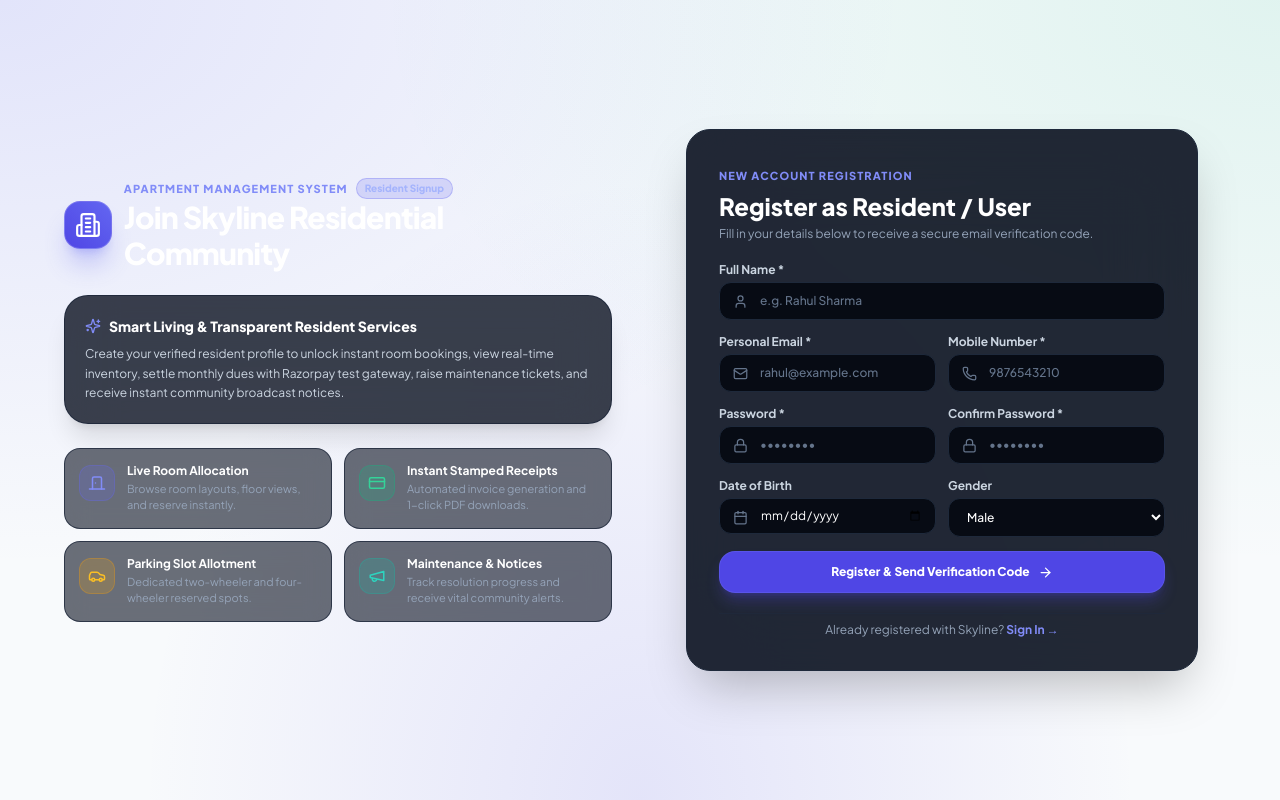
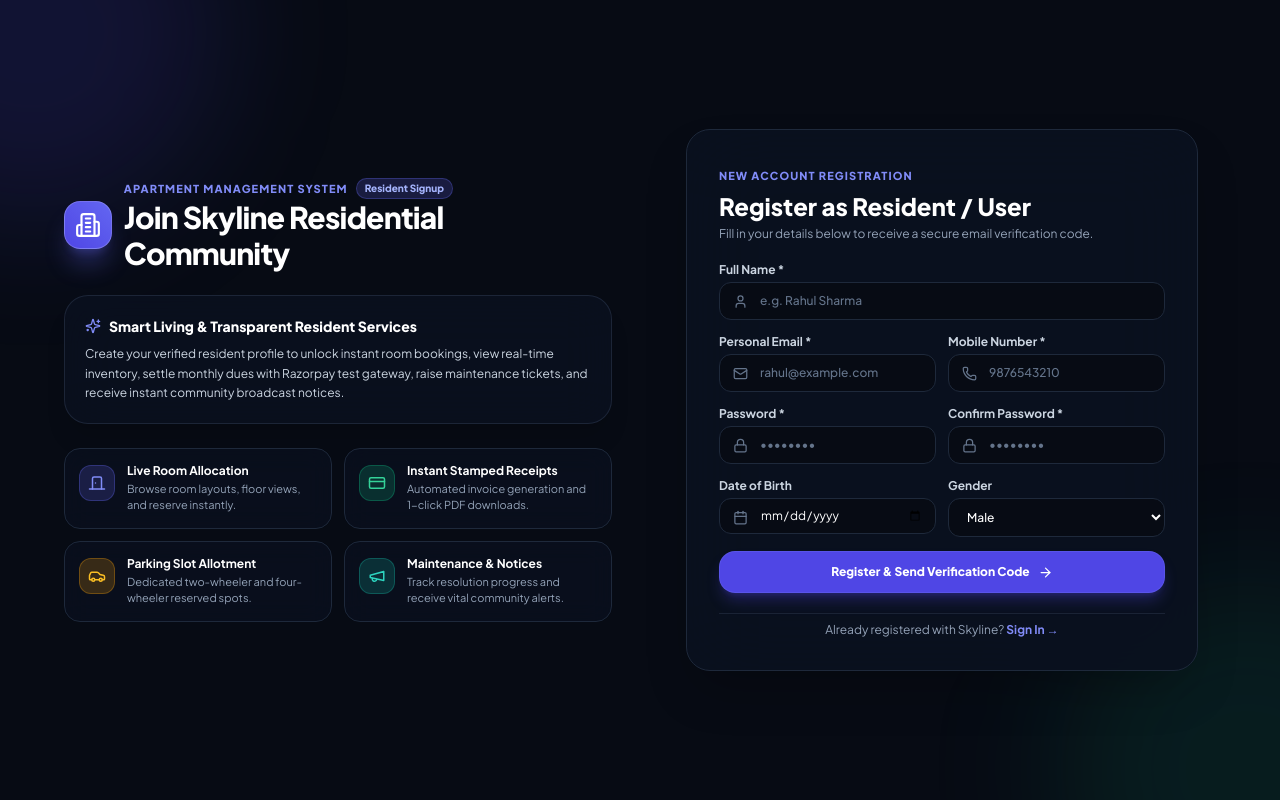
Before and after one commit to Ramagirivardhan-2005/Apartment-Management, a React (Vite) app in the folder frontend/: page /register in a window 1280 px wide. Built offline with nearby package versions, Linux system fonts and the light colour scheme.

Commit message:
fix(theme): remove legacy bg-slate-50 from index.html and apply deep obsidian midnight background to html, body, root and auth views

```diff
--- a/frontend/index.html
+++ b/frontend/index.html
@@ -1,18 +1,18 @@
 <!doctype html>
-<html lang="en">
+<html lang="en" class="dark">
   <head>
     <meta charset="UTF-8" />
     <link rel="icon" type="image/svg+xml" href="/vite.svg" />
     <meta name="viewport" content="width=device-width, initial-scale=1.0" />
-    <title>Apartment Management System - Enterprise Complex Suite</title>
+    <title>Skyline Apartment Management System</title>
     <link rel="preconnect" href="https://fonts.googleapis.com">
     <link rel="preconnect" href="https://fonts.gstatic.com" crossorigin>
     <link href="https://fonts.googleapis.com/css2?family=Plus+Jakarta+Sans:wght@300;400;500;600;700;800&display=swap" rel="stylesheet">
     <!-- Razorpay Checkout SDK for Test Mode Room Bookings -->
     <script src="https://checkout.razorpay.com/v1/checkout.js"></script>
   </head>
-  <body class="bg-slate-50 text-slate-800 font-['Plus_Jakarta_Sans',sans-serif] antialiased">
-    <div id="root"></div>
+  <body class="bg-slate-950 text-slate-100 font-['Plus_Jakarta_Sans',sans-serif] antialiased selection:bg-indigo-500 selection:text-white min-h-screen">
+    <div id="root" class="min-h-screen bg-slate-950"></div>
     <script type="module" src="/src/main.jsx"></script>
   </body>
 </html>
--- a/frontend/src/index.css
+++ b/frontend/src/index.css
@@ -3,15 +3,18 @@
 @tailwind utilities;
 
 @layer base {
+  html, body, #root {
+    background-color: #070b14 !important;
+    color: #f8fafc;
+    min-height: 100vh;
+  }
+
   body {
-    @apply bg-slate-950 text-slate-100 selection:bg-brand-500 selection:text-white min-h-screen font-sans antialiased;
-    background-color: #070b14;
+    @apply selection:bg-brand-500 selection:text-white font-sans antialiased;
     background-image:
-      radial-gradient(at 0% 0%, rgba(99, 102, 241, 0.15) 0px, transparent 50%),
-      radial-gradient(at 100% 0%, rgba(16, 185, 129, 0.1) 0px, transparent 50%),
-      radial-gradient(at 50% 100%, rgba(79, 70, 229, 0.12) 0px, transparent 55%),
-      radial-gradient(rgba(255, 255, 255, 0.03) 1px, transparent 1px);
-    background-size: 100% 100%, 100% 100%, 100% 100%, 28px 28px;
+      radial-gradient(at 0% 0%, rgba(99, 102, 241, 0.12) 0px, transparent 50%),
+      radial-gradient(at 100% 0%, rgba(16, 185, 129, 0.08) 0px, transparent 50%),
+      radial-gradient(at 50% 100%, rgba(79, 70, 229, 0.10) 0px, transparent 50%);
     background-attachment: fixed;
   }
 }
@@ -30,28 +33,28 @@ input:-webkit-autofill:active {
 
 /* Custom Glassmorphic Utilities */
 .glass-panel {
-  background: rgba(15, 23, 42, 0.75);
+  background: rgba(15, 23, 42, 0.85);
   backdrop-filter: blur(16px);
   -webkit-backdrop-filter: blur(16px);
-  border: 1px solid rgba(255, 255, 255, 0.08);
+  border: 1px solid rgba(255, 255, 255, 0.09);
 }
 
 .glass-card {
-  background: rgba(15, 23, 42, 0.65);
+  background: rgba(15, 23, 42, 0.75);
   backdrop-filter: blur(12px);
   -webkit-backdrop-filter: blur(12px);
-  border: 1px solid rgba(255, 255, 255, 0.07);
+  border: 1px solid rgba(255, 255, 255, 0.08);
   transition: all 0.2s cubic-bezier(0.4, 0, 0.2, 1);
 }
 
 .glass-card:hover {
-  background: rgba(30, 41, 59, 0.75);
-  border-color: rgba(99, 102, 241, 0.35);
-  box-shadow: 0 12px 35px -10px rgba(99, 102, 241, 0.25);
+  background: rgba(30, 41, 59, 0.85);
+  border-color: rgba(99, 102, 241, 0.4);
+  box-shadow: 0 12px 35px -10px rgba(99, 102, 241, 0.3);
 }
 
 .glass-input {
-  background: rgba(15, 23, 42, 0.85);
+  background: rgba(11, 17, 32, 0.95);
   border: 1px solid rgba(255, 255, 255, 0.12);
   color: #f8fafc;
   transition: all 0.15s ease-in-out;
@@ -59,7 +62,7 @@ input:-webkit-autofill:active {
 
 .glass-input:focus {
   border-color: #6366f1;
-  box-shadow: 0 0 0 2px rgba(99, 102, 241, 0.3);
+  box-shadow: 0 0 0 2px rgba(99, 102, 241, 0.35);
   outline: none;
 }
 
@@ -70,16 +73,16 @@ input:-webkit-autofill:active {
 }
 
 ::-webkit-scrollbar-track {
-  background: rgba(15, 23, 42, 0.5);
+  background: rgba(11, 17, 32, 0.8);
 }
 
 ::-webkit-scrollbar-thumb {
-  background: rgba(100, 116, 139, 0.4);
+  background: rgba(100, 116, 139, 0.5);
   border-radius: 9999px;
 }
 
 ::-webkit-scrollbar-thumb:hover {
-  background: rgba(148, 163, 184, 0.6);
+  background: rgba(148, 163, 184, 0.7);
 }
 
 /* Glowing pulse animation */
@@ -94,15 +97,15 @@ input:-webkit-autofill:active {
 
 /* Overdue Badge Classes */
 .badge-due-soon {
-  @apply bg-blue-950/70 text-blue-300 border border-blue-800/60;
+  @apply bg-blue-950/80 text-blue-300 border border-blue-800/70;
 }
 
 .badge-due-today {
-  @apply bg-amber-950/70 text-amber-300 border border-amber-800/60 font-semibold;
+  @apply bg-amber-950/80 text-amber-300 border border-amber-800/70 font-semibold;
 }
 
 .badge-overdue-1-10 {
-  @apply bg-orange-950/80 text-orange-300 border border-orange-700/70 font-bold shadow-sm;
+  @apply bg-orange-950/85 text-orange-300 border border-orange-700/80 font-bold shadow-sm;
 }
 
 .badge-overdue-10-plus {
--- a/frontend/src/pages/auth/Login.jsx
+++ b/frontend/src/pages/auth/Login.jsx
@@ -250,7 +250,11 @@ const Login = () => {
   };
 
   return (
-    <div className="min-h-screen flex items-center justify-center p-4 sm:p-6 lg:p-12 relative">
+    <div className="min-h-screen bg-slate-950 text-slate-100 flex items-center justify-center p-4 sm:p-6 lg:p-12 relative overflow-hidden">
+      {/* Background ambient lighting */}
+      <div className="absolute -top-40 -left-40 w-96 h-96 bg-brand-600/15 rounded-full blur-3xl pointer-events-none"></div>
+      <div className="absolute -bottom-40 -right-40 w-96 h-96 bg-emerald-500/10 rounded-full blur-3xl pointer-events-none"></div>
+
       <div className="max-w-6xl w-full grid grid-cols-1 lg:grid-cols-12 gap-8 lg:gap-14 items-center relative z-10">
 
         {/* Left Side: Apartment Management System Showcase */}
--- a/frontend/src/pages/auth/Register.jsx
+++ b/frontend/src/pages/auth/Register.jsx
@@ -86,7 +86,11 @@ const Register = () => {
   };
 
   return (
-    <div className="min-h-screen flex items-center justify-center p-4 sm:p-6 lg:p-12 relative">
+    <div className="min-h-screen bg-slate-950 text-slate-100 flex items-center justify-center p-4 sm:p-6 lg:p-12 relative overflow-hidden">
+      {/* Background ambient lighting */}
+      <div className="absolute -top-40 -left-40 w-96 h-96 bg-brand-600/15 rounded-full blur-3xl pointer-events-none"></div>
+      <div className="absolute -bottom-40 -right-40 w-96 h-96 bg-emerald-500/10 rounded-full blur-3xl pointer-events-none"></div>
+
       <div className="max-w-6xl w-full grid grid-cols-1 lg:grid-cols-12 gap-8 lg:gap-14 items-center relative z-10">
 
         {/* Left Side: Apartment Management System Resident Benefits Showcase */}
@@ -123,7 +127,7 @@ const Register = () => {
 
           {/* Resident Feature Highlights */}
           <div className="grid grid-cols-1 sm:grid-cols-2 gap-3">
-            <div className="p-3.5 bg-slate-900/60 backdrop-blur-md rounded-2xl border border-slate-800/80 flex items-start gap-3 hover:border-brand-500/40 transition">
+            <div className="p-3.5 bg-slate-900/70 backdrop-blur-md rounded-2xl border border-slate-800 flex items-start gap-3 hover:border-brand-500/40 transition">
               <div className="w-9 h-9 rounded-xl bg-brand-500/20 text-brand-400 border border-brand-500/30 flex items-center justify-center shrink-0 mt-0.5">
                 <DoorClosed size={18} />
               </div>
@@ -133,7 +137,7 @@ const Register = () => {
               </div>
             </div>
 
-            <div className="p-3.5 bg-slate-900/60 backdrop-blur-md rounded-2xl border border-slate-800/80 flex items-start gap-3 hover:border-brand-500/40 transition">
+            <div className="p-3.5 bg-slate-900/70 backdrop-blur-md rounded-2xl border border-slate-800 flex items-start gap-3 hover:border-brand-500/40 transition">
               <div className="w-9 h-9 rounded-xl bg-emerald-500/20 text-emerald-400 border border-emerald-500/30 flex items-center justify-center shrink-0 mt-0.5">
                 <CreditCard size={18} />
               </div>
@@ -143,7 +147,7 @@ const Register = () => {
               </div>
             </div>
 
-            <div className="p-3.5 bg-slate-900/60 backdrop-blur-md rounded-2xl border border-slate-800/80 flex items-start gap-3 hover:border-brand-500/40 transition">
+            <div className="p-3.5 bg-slate-900/70 backdrop-blur-md rounded-2xl border border-slate-800 flex items-start gap-3 hover:border-brand-500/40 transition">
               <div className="w-9 h-9 rounded-xl bg-amber-500/20 text-amber-400 border border-amber-500/30 flex items-center justify-center shrink-0 mt-0.5">
                 <Car size={18} />
               </div>
@@ -153,7 +157,7 @@ const Register = () => {
               </div>
             </div>
 
-            <div className="p-3.5 bg-slate-900/60 backdrop-blur-md rounded-2xl border border-slate-800/80 flex items-start gap-3 hover:border-brand-500/40 transition">
+            <div className="p-3.5 bg-slate-900/70 backdrop-blur-md rounded-2xl border border-slate-800 flex items-start gap-3 hover:border-brand-500/40 transition">
               <div className="w-9 h-9 rounded-xl bg-teal-500/20 text-teal-400 border border-teal-500/30 flex items-center justify-center shrink-0 mt-0.5">
                 <Megaphone size={18} />
               </div>
```
